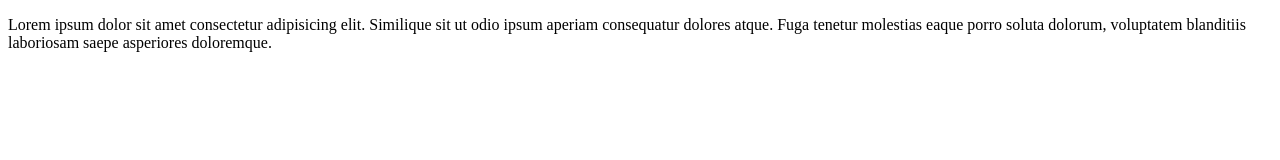
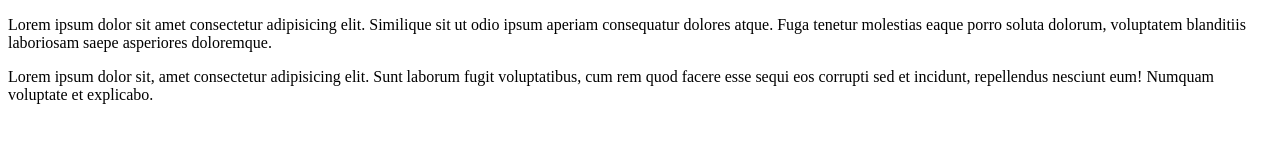
Before and after one commit to XFaramirX/GitLaboratory, a website: page index.html in a window 1280 px wide. Drawn offline with Linux system fonts and the light colour scheme.

Commit message:
B commited

```diff
--- a/index.html
+++ b/index.html
@@ -13,6 +13,7 @@
         eaque porro soluta dolorum, voluptatem blanditiis laboriosam saepe
         asperiores doloremque.
       </p>
+      <p>Lorem ipsum dolor sit, amet consectetur adipisicing elit. Sunt laborum fugit voluptatibus, cum rem quod facere esse sequi eos corrupti sed et incidunt, repellendus nesciunt eum! Numquam voluptate et explicabo.</p>
     </div>
   </body>
 </html>
```
